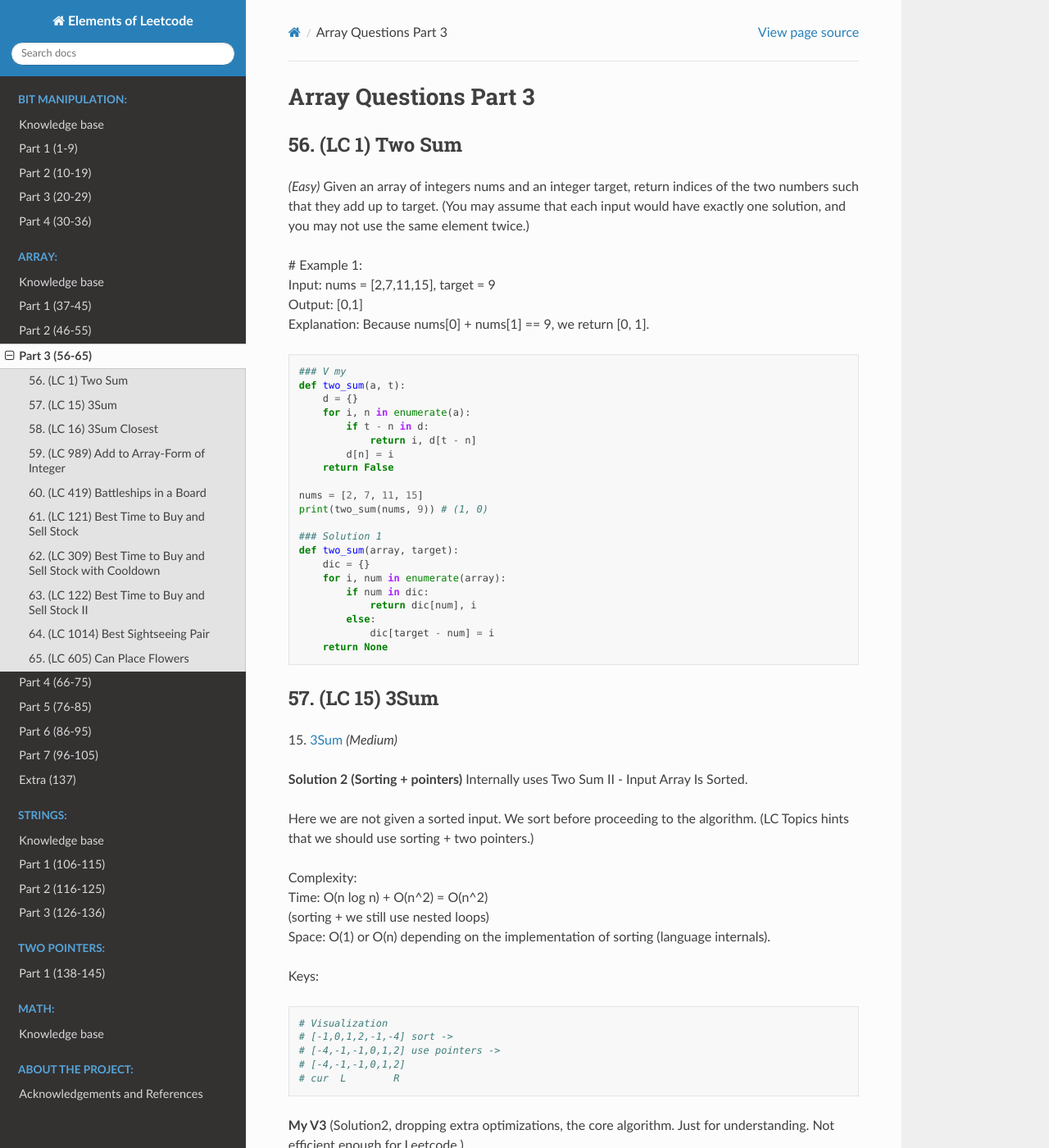
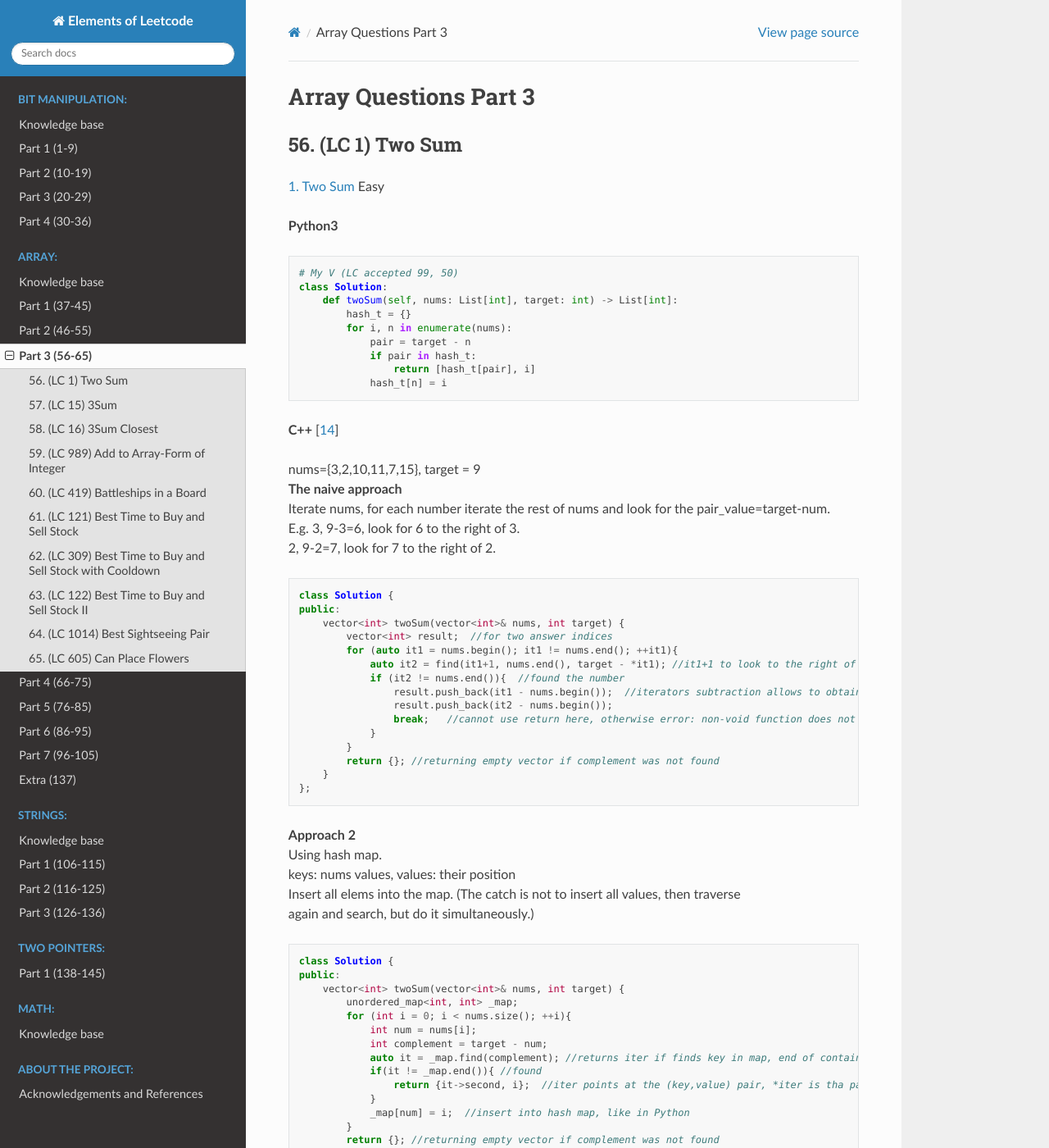
Before and after one commit to kkvero/elements_of_leetcode, a Sphinx documentation site: the page built from docs/source/array/array_3.rst, in a window 1280 px wide and 1400 px high. Shown: the whole window at 82% size. Built offline with Sphinx 7.4.7 and the Read the Docs theme 2.0.0, drawn with Linux system fonts in a browser that asks for light colours; some of the changed text lies outside the part shown.

Commit message:
update 53: edit 56

```diff
--- a/docs/source/array/array_3.rst
+++ b/docs/source/array/array_3.rst
@@ -2,43 +2,81 @@ Array Questions Part 3
 ======================
 56. (LC 1) Two Sum
 --------------------
-*(Easy)*
-Given an array of integers nums and an integer target, return indices of the two
-numbers such that they add up to target.
-(You may assume that each input would have exactly one solution, and you may not use the same element twice.)
+`1. Two Sum <https://leetcode.com/problems/two-sum/submissions/1340375300/>`_
+Easy
 
-| # Example 1:
-| Input: nums = [2,7,11,15], target = 9
-| Output: [0,1]
-| Explanation: Because nums[0] + nums[1] == 9, we return [0, 1].
+**Python3**
 
 ::
 
-    ### V my
-    def two_sum(a, t):
-        d = {}
-        for i, n in enumerate(a):
-            if t - n in d:
-                return i, d[t - n]
-            d[n] = i
-        return False
+    # My V (LC accepted 99, 50)
+    class Solution:
+        def twoSum(self, nums: List[int], target: int) -> List[int]:
+            hash_t = {}
+            for i, n in enumerate(nums):
+                pair = target - n
+                if pair in hash_t:
+                    return [hash_t[pair], i]
+                hash_t[n] = i
 
-    nums = [2, 7, 11, 15]
-    print(two_sum(nums, 9)) # (1, 0)
+**C++** [:ref:`14 <ref-label>`]
 
-    ### Solution 1
-    def two_sum(array, target):
-        dic = {}
-        for i, num in enumerate(array):
-            if num in dic:
-                return dic[num], i
-            else:
-                dic[target - num] = i
-        return None
+| nums={3,2,10,11,7,15}, target = 9
+| **The naive approach**
+| Iterate nums, for each number iterate the rest of nums and look for the pair_value=target-num.
+| E.g. 3, 9-3=6, look for 6 to the right of 3.
+| 2, 9-2=7, look for 7 to the right of 2.
+
+.. code-block:: cpp
+
+    class Solution {
+    public:
+        vector<int> twoSum(vector<int>& nums, int target) {
+            vector<int> result;  //for two answer indices
+            for (auto it1 = nums.begin(); it1 != nums.end(); ++it1){
+                auto it2 = find(it1+1, nums.end(), target - *it1); //it1+1 to look to the right of cur num only
+                if (it2 != nums.end()){  //found the number
+                    result.push_back(it1 - nums.begin());  //iterators subtraction allows to obtain a proper number of an index, not iterator
+                    result.push_back(it2 - nums.begin());
+                    break;   //cannot use return here, otherwise error: non-void function does not return a value in all control paths
+                }
+            }
+            return {}; //returning empty vector if complement was not found
+        }
+    };
+
+| **Approach 2**
+| Using hash map.
+| keys: nums values, values: their position
+| Insert all elems into the map. (The catch is not to insert all values, then traverse
+| again and search, but do it simultaneously.)
+
+.. code-block:: cpp
+
+    class Solution {
+    public:
+        vector<int> twoSum(vector<int>& nums, int target) {
+            unordered_map<int, int> _map;
+            for (int i = 0; i < nums.size(); ++i){
+                int num = nums[i];
+                int complement = target - num;
+                auto it = _map.find(complement); //returns iter if finds key in map, end of container iter otherwise. Iter points to key, value pair.
+                if(it != _map.end()){ //found
+                    return {it->second, i};  //iter points at the (key,value) pair, *iter is tha pair. (*iter).mem, we want the second, i.e. value. i is the index of cur num
+                }
+                _map[num] = i;  //insert into hash map, like in Python
+            }
+            return {}; //returning empty vector if complement was not found
+        }
+    };
+
+| Note how we iterate:
+| Approach 1 -> vector -> iterators
+| Approach 1 -> unordered_map -> subscripting
 
 57. (LC 15) 3Sum
 -------------------
-15. `3Sum <https://leetcode.com/problems/3sum/description/>`_
+`15. 3Sum <https://leetcode.com/problems/3sum/description/>`_
 *(Medium)*
 
 **Solution 2 (Sorting + pointers)**
```
Also changed, not shown: 5 other files.
